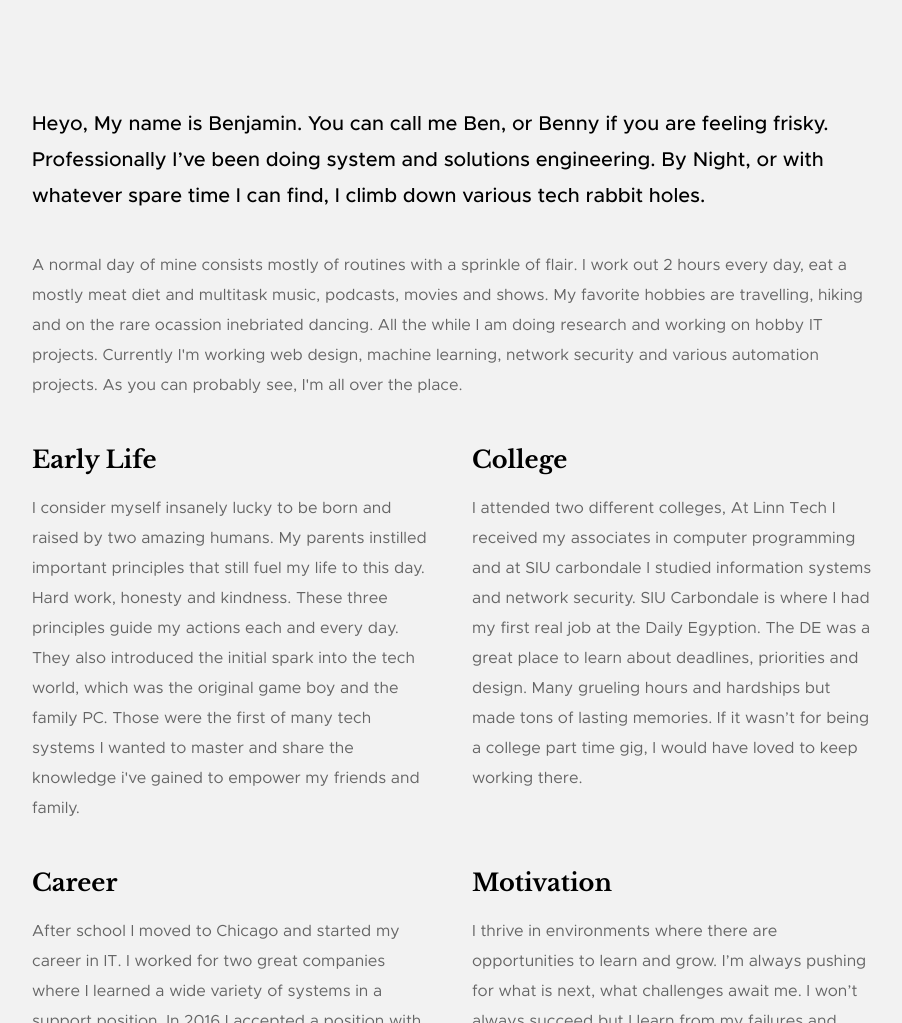
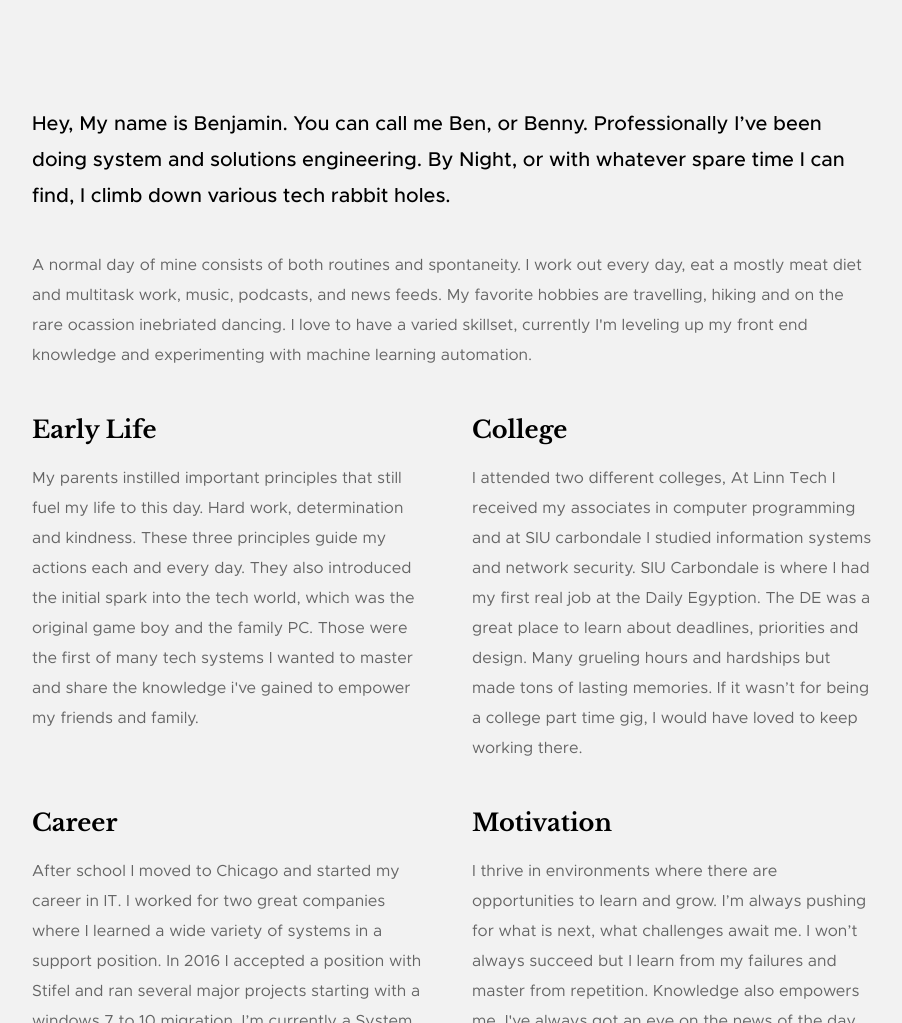
Before and after one commit to beschy/bhbsite, a plain HTML site: page public/index.html in a window 1280 px wide. Shown: the part 1222-2245 px from the top of the page, without its empty margins (188-1090 px from the left). Drawn offline with Linux system fonts and the light colour scheme.

Commit message:
updates for march '21

```diff
--- a/public/index.html
+++ b/public/index.html
@@ -128,18 +128,18 @@
 
             <div class="col-full s-content__main">
 
-                <p class="lead">Heyo, My name is Benjamin.  You can call me Ben, or Benny if you are feeling frisky.
+                <p class="lead">Hey, My name is Benjamin.  You can call me Ben, or Benny.
                     Professionally I’ve been doing system and solutions engineering.  By Night, or with whatever spare time I can find, I climb down various tech rabbit holes.
                     </p>
 
-                <p>A normal day of mine consists mostly of routines with a sprinkle of flair.  I work out 2 hours every day, eat a mostly meat diet and multitask music, podcasts, movies and shows.  My favorite hobbies are travelling, hiking and on the rare ocassion inebriated dancing.  All the while I am doing research and working on hobby IT projects.  Currently I'm working web design, machine learning, network security and various automation projects.  As you can probably see, I'm all over the place.
+                <p>A normal day of mine consists of both routines and spontaneity.  I work out every day, eat a mostly meat diet and multitask work, music, podcasts, and news feeds.  My favorite hobbies are travelling, hiking and on the rare ocassion inebriated dancing.  I love to have a varied skillset, currently I'm leveling up my front end knowledge and experimenting with machine learning automation.
                 </p>
 
                 <div class="row block-1-2 block-tab-full">
                     <div class="col-block">
                         <h3 class="quarter-top-margin" id="about-earlylife">Early Life</h3>
                         <p>
-                            I consider myself insanely lucky to be born and raised by two amazing humans.  My parents instilled important principles that still fuel my life to this day.  Hard work, honesty and kindness.   These three principles guide my actions each and every day. They also introduced the initial spark into the tech world, which was the original game boy and the family PC.  Those were the first of many tech systems I wanted to master and share the knowledge i've gained to empower my friends and family.
+                            My parents instilled important principles that still fuel my life to this day.  Hard work, determination and kindness.   These three principles guide my actions each and every day. They also introduced the initial spark into the tech world, which was the original game boy and the family PC.  Those were the first of many tech systems I wanted to master and share the knowledge i've gained to empower my friends and family.
                         </p>
                     </div>
 
```
Also changed, not shown: 2 other files.
